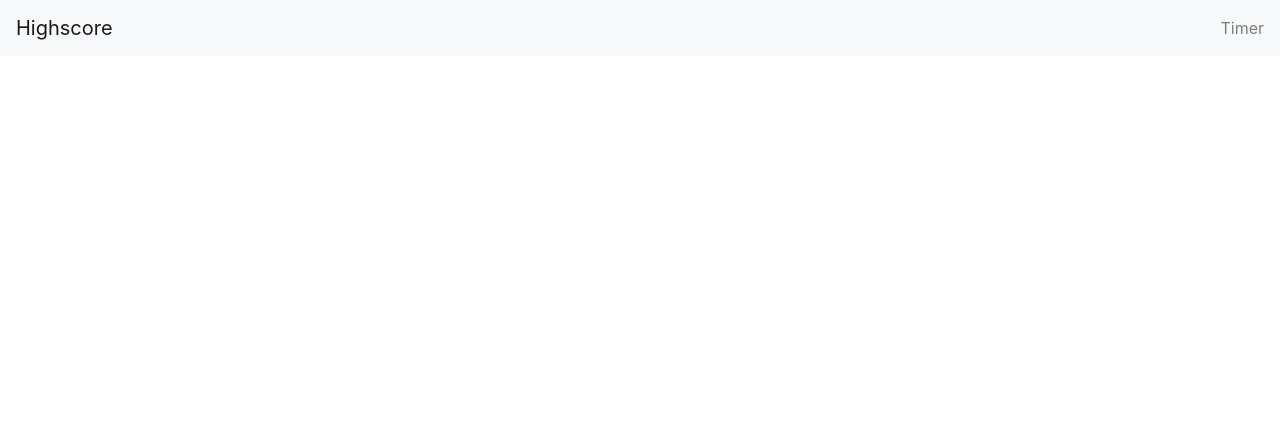
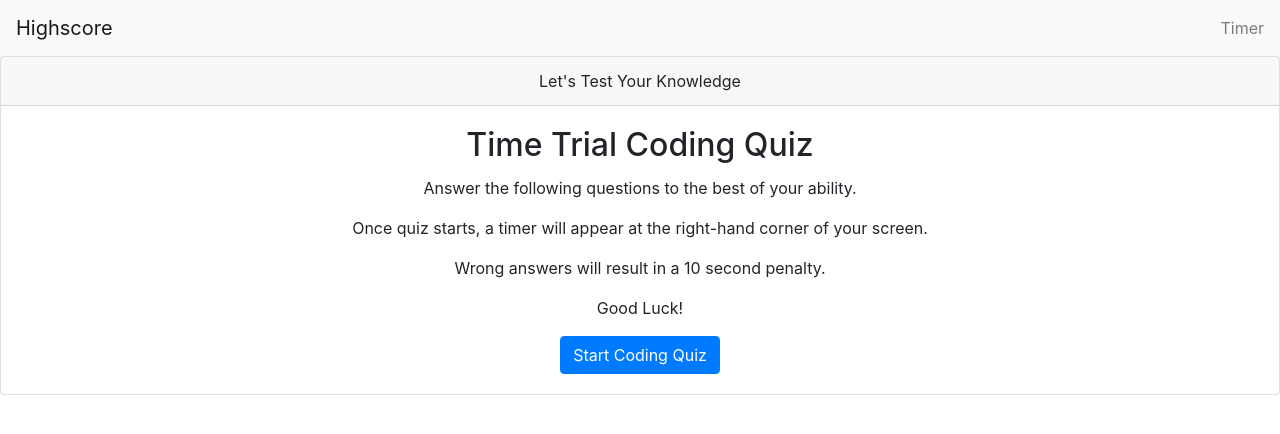
Before and after one commit to jvalon9455/Code_Quiz_Homework, a plain HTML site: page index.html in a window 1280 px wide. Drawn offline with nearby package versions, Linux system fonts and the light colour scheme.

Commit message:
added card via bootstrap and added rules for the quiz

```diff
--- a/index.html
+++ b/index.html
@@ -41,6 +41,29 @@
       </div>
     </nav>
     <!-- End navbar -->
+
+    <!-- Create a card to hold instructions and button -->
+    <div class="card text-center">
+      <div class="card-header">Let's Test Your Knowledge</div>
+      <div class="card-body">
+        <h2 class="card-title">Time Trial Coding Quiz</h2>
+        <p class="card-text">
+         Answer the following questions to the best of your ability.
+        </p>
+        <p>
+            Once quiz starts, a timer will appear at the right-hand corner of your screen.
+        </p>
+        <p>
+            Wrong answers will result in a 10 second penalty.
+        </p>
+        <p>
+            Good Luck!
+        </p>
+        <a href="#" class="btn btn-primary">Start Coding Quiz</a>
+      </div>
+
+    </div>
+    <!-- End card -->
     <script src="./script.js"></script>
   </body>
 </html>
```
